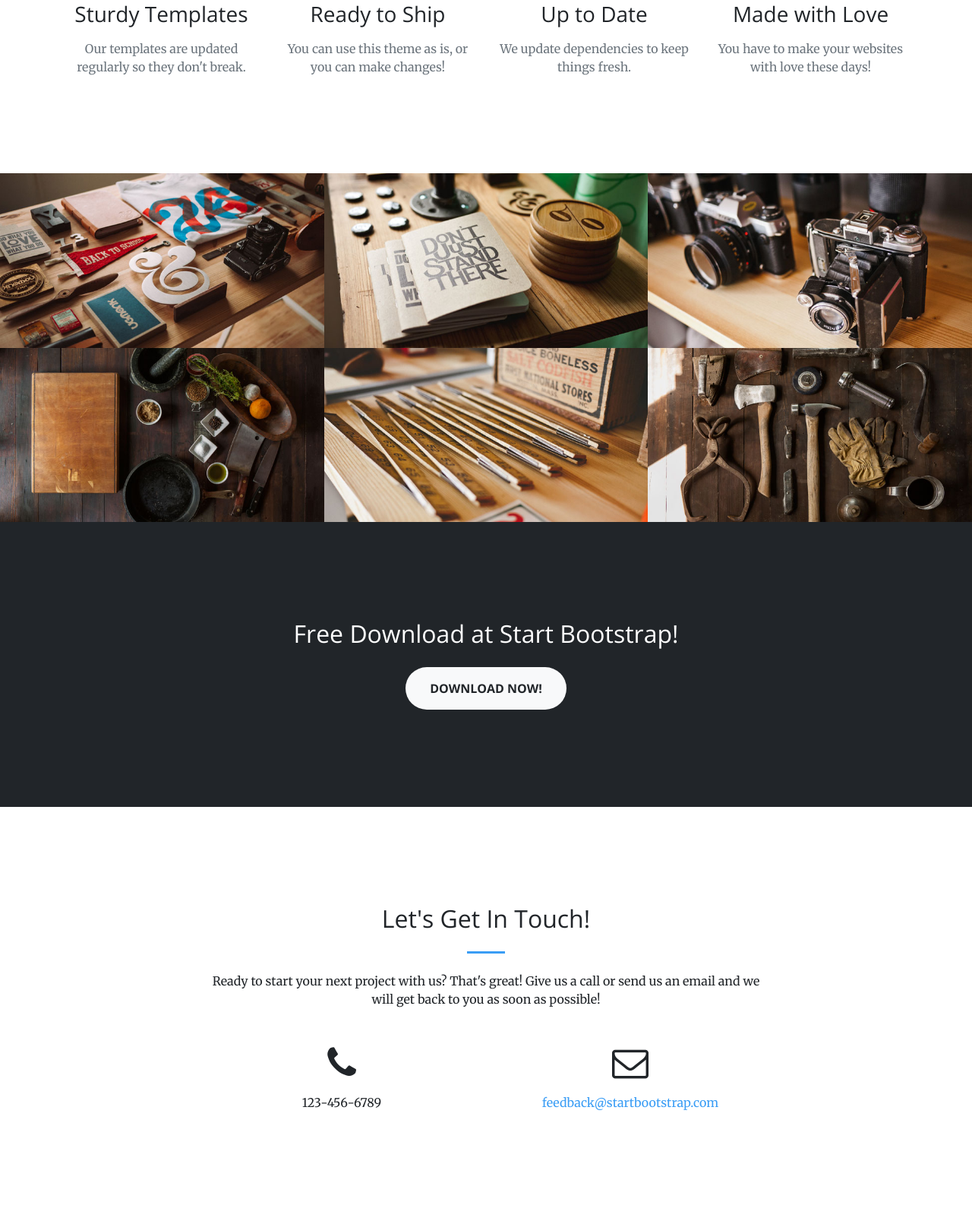
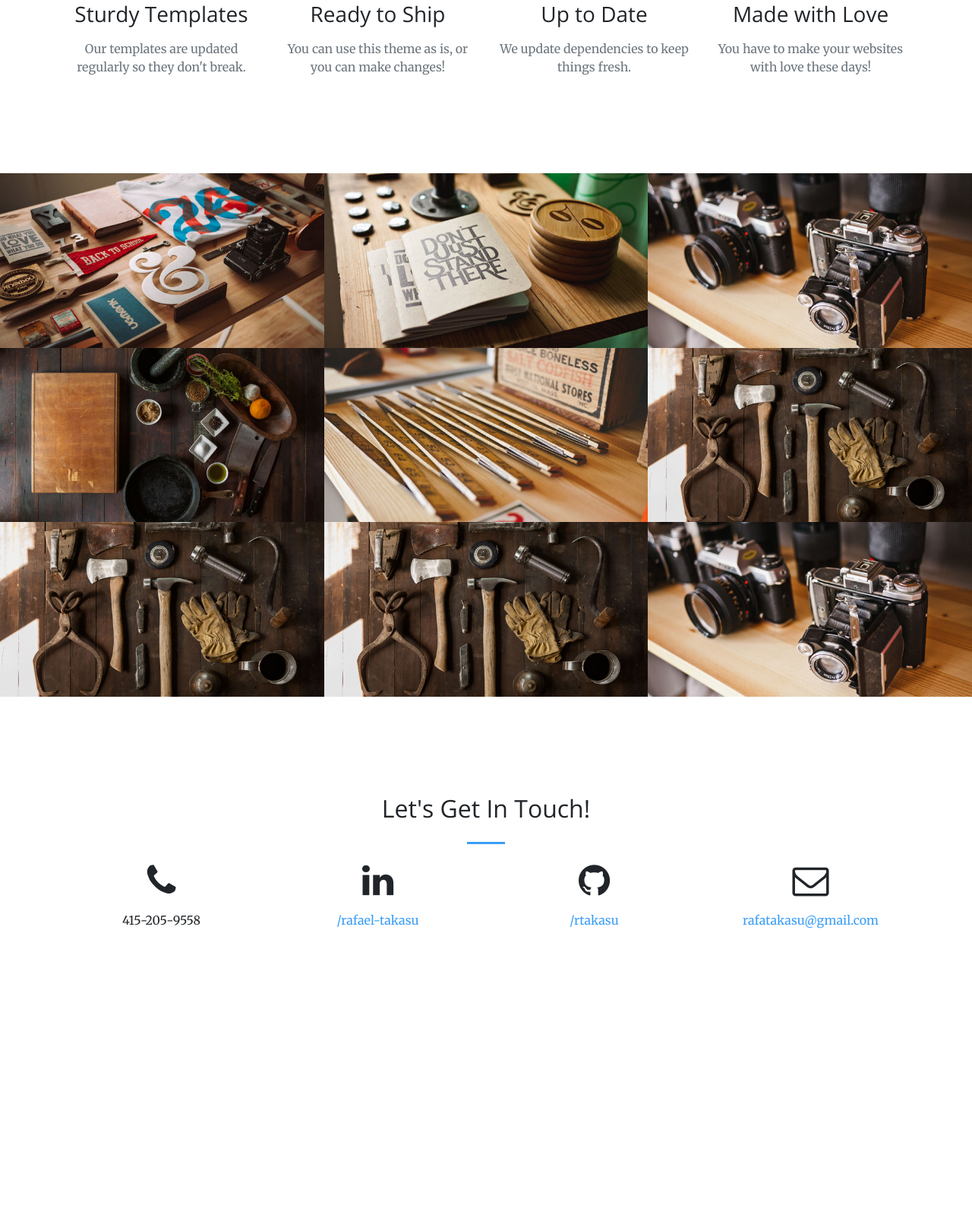
Before and after one commit to rtakasu/personal_website, a Flask app: page / in a window 1280 px wide. Shown: the part 1143-2750 px from the top of the page at 76% size. After the commit the page ends 2365 px from the top, so only its background shows below. Run offline with Flask 2, Linux system fonts and the light colour scheme; some libraries are stand-ins or nearby versions.

Commit message:
added platforms

```diff
--- a/app/static/templates/base.html
+++ b/app/static/templates/base.html
@@ -22,7 +22,7 @@
         <!-- Navigation -->
         <nav class="navbar navbar-expand-lg navbar-light fixed-top" id="mainNav">
             <div class="container">
-                <a class="navbar-brand js-scroll-trigger" href="#page-top">Rafael Takasu</a>
+                <a class="navbar-brand js-scroll-trigger" href="#page-top">Personal Website</a>
 
                 <button class="navbar-toggler navbar-toggler-right" type="button" data-toggle="collapse" data-target="#navbarResponsive" aria-controls="navbarResponsive" aria-expanded="false" aria-label="Toggle navigation">
                 <span class="navbar-toggler-icon"></span>
--- a/app/static/templates/index.html
+++ b/app/static/templates/index.html
@@ -7,7 +7,7 @@
         <div class="row">
           <div class="col-lg-10 mx-auto">
             <h1 class="text-uppercase">
-              <strong>Welcome to my personal website</strong>
+              <strong>Rafael Takasu</strong>
             </h1>
             <hr>
           </div>
@@ -91,10 +91,10 @@
               <div class="portfolio-box-caption">
                 <div class="portfolio-box-caption-content">
                   <div class="project-category text-faded">
-                    Category
+                    Coding
                   </div>
                   <div class="project-name">
-                    Project Name
+                    Personal Website
                   </div>
                 </div>
               </div>
@@ -106,10 +106,10 @@
               <div class="portfolio-box-caption">
                 <div class="portfolio-box-caption-content">
                   <div class="project-category text-faded">
-                    Category
+                    Coding
                   </div>
                   <div class="project-name">
-                    Project Name
+                    Champions League Bracket (In Progress)
                   </div>
                 </div>
               </div>
@@ -121,10 +121,10 @@
               <div class="portfolio-box-caption">
                 <div class="portfolio-box-caption-content">
                   <div class="project-category text-faded">
-                    Category
+                    Career
                   </div>
                   <div class="project-name">
-                    Project Name
+                    Resume
                   </div>
                 </div>
               </div>
@@ -136,10 +136,10 @@
               <div class="portfolio-box-caption">
                 <div class="portfolio-box-caption-content">
                   <div class="project-category text-faded">
-                    Category
+                    Coding
                   </div>
                   <div class="project-name">
-                    Project Name
+                    Behoppy
                   </div>
                 </div>
               </div>
@@ -151,62 +151,130 @@
               <div class="portfolio-box-caption">
                 <div class="portfolio-box-caption-content">
                   <div class="project-category text-faded">
-                    Category
+                    Research
                   </div>
                   <div class="project-name">
-                    Project Name
+                    Future of Digital Cash
                   </div>
                 </div>
               </div>
             </a>
           </div>
+
           <div class="col-lg-4 col-sm-6">
             <a class="portfolio-box" href="static/img/portfolio/fullsize/6.jpg">
               <img class="img-fluid" src="static/img/portfolio/thumbnails/6.jpg" alt="">
               <div class="portfolio-box-caption">
                 <div class="portfolio-box-caption-content">
                   <div class="project-category text-faded">
-                    Category
+                    Career
                   </div>
                   <div class="project-name">
-                    Project Name
+                    Code2040 Fellow
                   </div>
                 </div>
               </div>
             </a>
           </div>
+
+          <div class="col-lg-4 col-sm-6">
+            <a class="portfolio-box" href="static/img/portfolio/fullsize/6.jpg">
+              <img class="img-fluid" src="static/img/portfolio/thumbnails/6.jpg" alt="">
+              <div class="portfolio-box-caption">
+                <div class="portfolio-box-caption-content">
+                  <div class="project-category text-faded">
+                    Hobbies
+                  </div>
+                  <div class="project-name">
+                    Travel Photography
+                  </div>
+                </div>
+              </div>
+            </a>
+          </div>
+
+          <div class="col-lg-4 col-sm-6">
+            <a class="portfolio-box" href="static/img/portfolio/fullsize/6.jpg">
+              <img class="img-fluid" src="static/img/portfolio/thumbnails/6.jpg" alt="">
+              <div class="portfolio-box-caption">
+                <div class="portfolio-box-caption-content">
+                  <div class="project-category text-faded">
+                    Education
+                  </div>
+                  <div class="project-name">
+                    Columbia University Engineering
+                  </div>
+                </div>
+              </div>
+            </a>
+          </div>
+
+          <div class="col-lg-4 col-sm-6">
+            <a class="portfolio-box" href="static/img/portfolio/fullsize/3.jpg">
+              <img class="img-fluid" src="static/img/portfolio/thumbnails/3.jpg" alt="">
+              <div class="portfolio-box-caption">
+                <div class="portfolio-box-caption-content">
+                  <div class="project-category text-faded">
+                    Career
+                  </div>
+                  <div class="project-name">
+                    Resume
+                  </div>
+                </div>
+              </div>
+            </a>
+          </div>
+
+
         </div>
       </div>
     </section>
 
-    <section class="bg-dark text-white">
+    <!-- <section class="bg-dark text-white">
       <div class="container text-center">
         <h2 class="mb-4">Free Download at Start Bootstrap!</h2>
         <a class="btn btn-light btn-xl sr-button" href="http://startbootstrap.com/template-overviews/creative/">Download Now!</a>
       </div>
-    </section>
+    </section> -->
 
     <section id="contact">
       <div class="container">
+
         <div class="row">
           <div class="col-lg-8 mx-auto text-center">
             <h2 class="section-heading">Let's Get In Touch!</h2>
             <hr class="my-4">
-            <p class="mb-5">Ready to start your next project with us? That's great! Give us a call or send us an email and we will get back to you as soon as possible!</p>
+
           </div>
         </div>
+
         <div class="row">
-          <div class="col-lg-4 ml-auto text-center">
+
+          <div class="col-lg-3 ml-auto text-center">
             <i class="fa fa-phone fa-3x mb-3 sr-contact"></i>
-            <p>123-456-6789</p>
+            <p>415-205-9558</p>
           </div>
-          <div class="col-lg-4 mr-auto text-center">
+
+          <div class="col-lg-3 ml-auto text-center">
+            <i class="fa fa-linkedin fa-3x mb-3 sr-contact"></i>
+            <p><a href="https://www.linkedin.com/in/rafael-takasu/">/rafael-takasu</a></p>
+          </div>
+
+          <div class="col-lg-3 ml-auto text-center">
+            <i class="fa fa-github fa-3x mb-3 sr-contact"></i>
+            <p><a href="https://github.com/rtakasu">/rtakasu</a></p>
+          </div>
+
+          <div class="col-lg-3 mr-auto text-center">
             <i class="fa fa-envelope-o fa-3x mb-3 sr-contact"></i>
             <p>
-              <a href="mailto:your-email@your-domain.com">feedback@startbootstrap.com</a>
+              <a href="mailto:rafatakasu@gmail.com">rafatakasu@gmail.com</a>
             </p>
           </div>
+
         </div>
+
+
       </div>
     </section>
 
```
